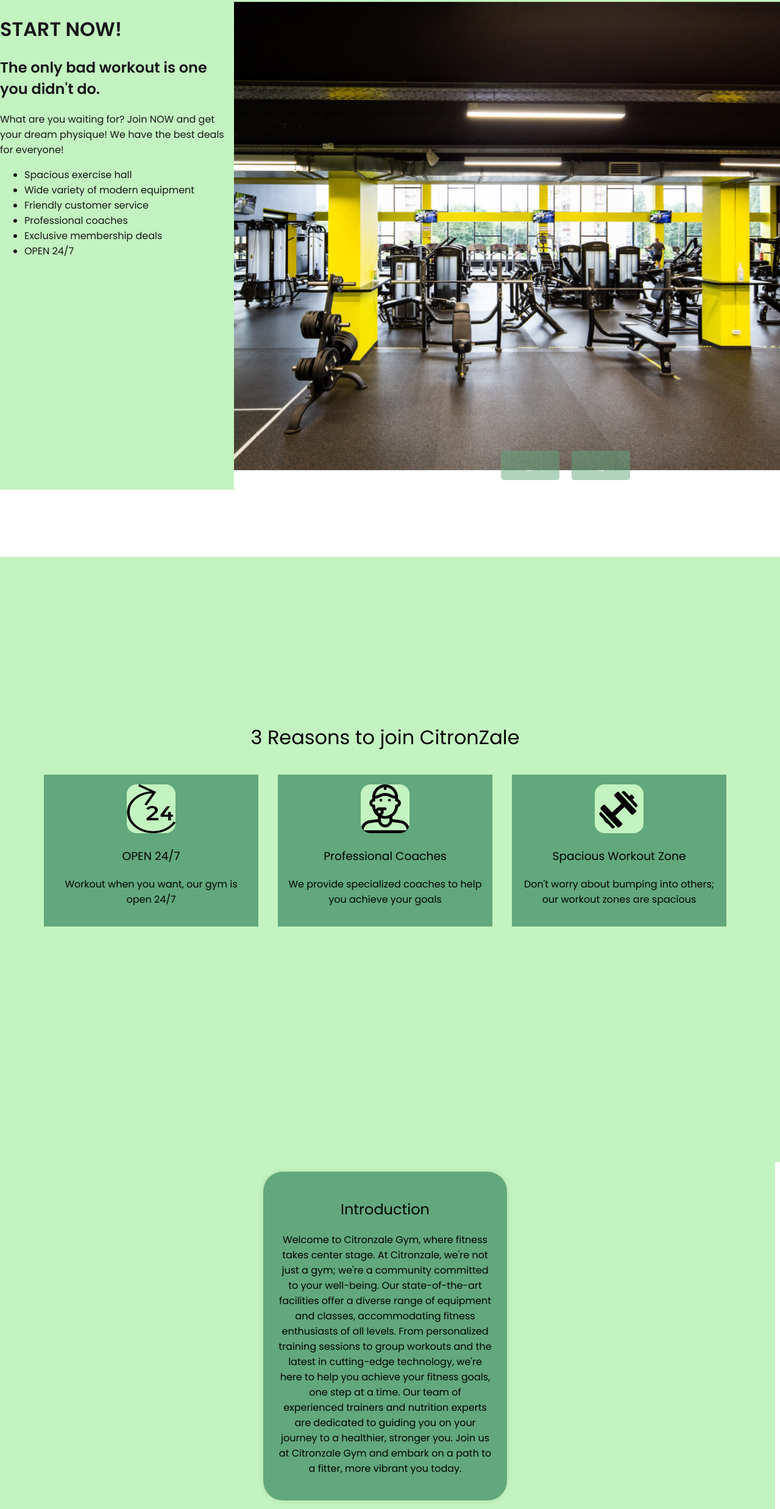
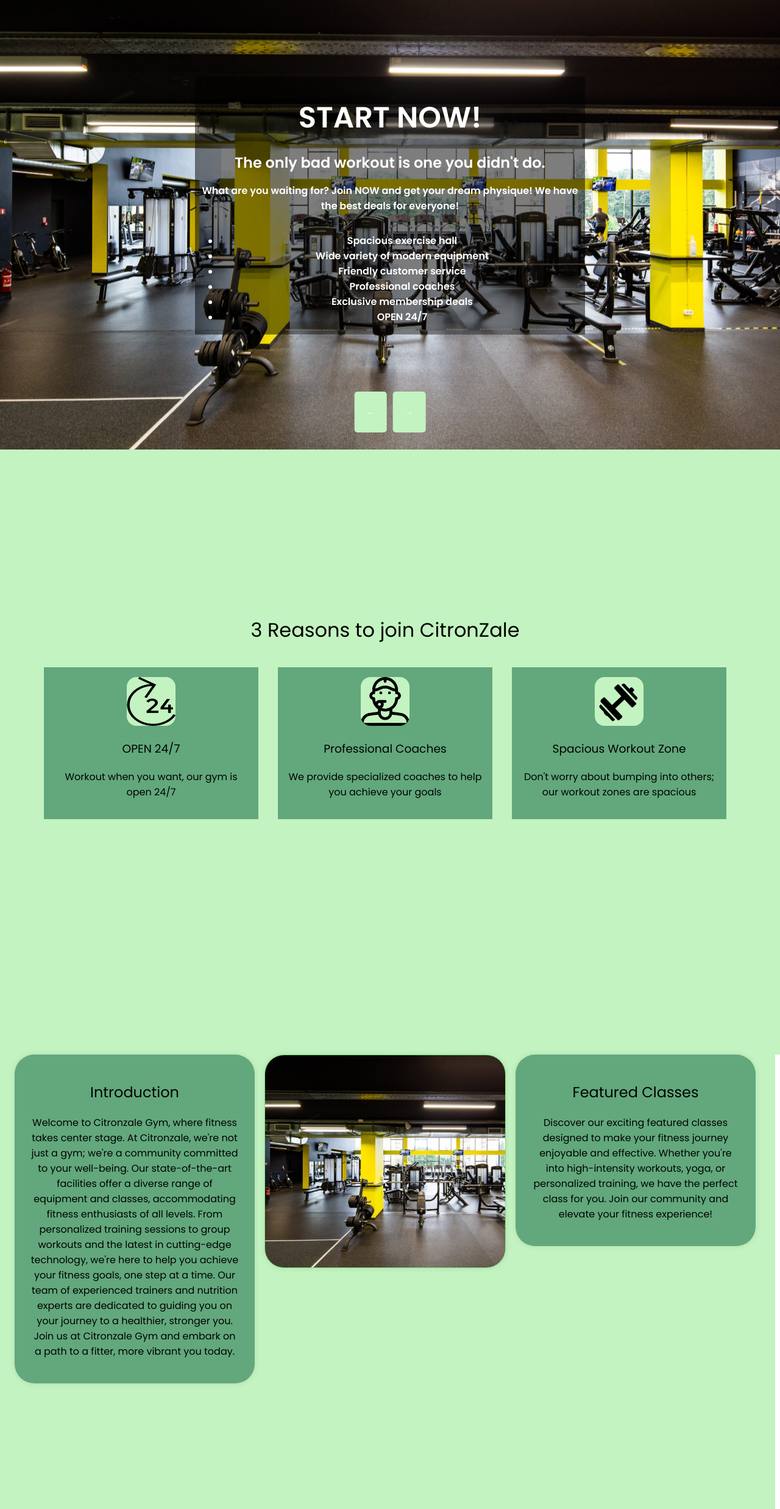
Before and after one commit to 21DP2MLejn/CitronZaleGYM, a Vue app in the folder frontend/CitronZale/: page / in a window 1280 px wide. Shown: the part 71-2545 px from the top of the page at 61% size. Built offline with nearby package versions, Linux system fonts and the light colour scheme.

Commit message:
styling updates

```diff
--- a/frontend/CitronZale/src/components/ImageSlider.vue
+++ b/frontend/CitronZale/src/components/ImageSlider.vue
@@ -1,5 +1,4 @@
 <template>
-<body>
   <div class="background">
     <div class="image-slider">
       <div class="slider-image-container">
@@ -13,10 +12,10 @@
             <li>Friendly customer service</li>
             <li>Professional coaches</li>
             <li>Exclusive membership deals</li>
-          <li>OPEN 24/7</li>
+            <li>OPEN  24/7</li>
           </ul>
         </div>
-      <img :key="currentIndex" :src="currentImageSrc" alt="Slider Image" class="slider-image" />
+        <img :key="currentIndex" :src="currentImageSrc" alt="Gym Image Slider" class="slider-image" />
       </div>
       <div class="button-container">
         <button @click="prevImage"><p> &leftarrow; </p></button>
@@ -24,8 +23,6 @@
       </div>
     </div>
   </div>
-</body>
-
   </template>
 
 
@@ -38,8 +35,9 @@ export default {
   data() {
     return {
       images: [gymPicture1, gymPicture2, gymPicture3],
-      currentIndex: 0,
+      currentIndex:  0,
       transitioning: false,
+      autoPlay: true,
     };
   },
   computed: {
@@ -51,154 +49,140 @@ export default {
     nextImage() {
       if (!this.transitioning) {
         this.transitioning = true;
-        this.currentIndex = (this.currentIndex + 1) % this.images.length;
+        this.currentIndex = (this.currentIndex +  1) % this.images.length;
         setTimeout(() => {
           this.transitioning = false;
-        }, 1000);
+        },  1000);
       }
     },
     prevImage() {
       if (!this.transitioning) {
         this.transitioning = true;
-        this.currentIndex = (this.currentIndex - 1 + this.images.length) % this.images.length;
+        this.currentIndex = (this.currentIndex -  1 + this.images.length) % this.images.length;
         setTimeout(() => {
           this.transitioning = false;
-        }, 1000);
+        },  1000);
       }
     },
+    toggleAutoPlay() {
+      this.autoPlay = !this.autoPlay;
+      if (this.autoPlay) {
+        this.startAutoPlay();
+      } else {
+        clearInterval(this.autoPlayInterval);
+      }
     },
-  props: {
-    isNavOpen: Boolean,
+    startAutoPlay() {
+      this.autoPlayInterval = setInterval(() => {
+        this.nextImage();
+      },  7000);
+    },
   },
   mounted() {
-    setInterval(() => {
-      this.nextImage();
-    }, 7000);
+    this.startAutoPlay();
+  },
+  beforeDestroy() {
+    clearInterval(this.autoPlayInterval);
   },
 };
 </script>
 
+
 <style scoped>
 
-body{
-  width: 100vw;
-  height: 100vw;
-  position: absolute;
-  top: 0;
-  left: 0;
-  padding: 0;
-  margin: 0;
-}
-
-.slider-image:hover {
-  transform: scale(1.1);
-  box-shadow: 0 0 15px rgba(0, 0, 0, 0.3);
-}
-.text-container {
-  z-index: 2;
-  color: var(--Black);
-  position: absolute;
-  width: 30vw;
-  height: 100vh;
-  background-color: var(--TeaGreen);
-}
-
-h1, h2 {
+h1,h2,p,li{
   font-weight: var(--font-bold);
 }
 
-.image-slider {
+body {
+  width:  100vw;
+  height:  100vh;
+  margin:  0;
+  padding:  0;
   display: flex;
   justify-content: center;
   align-items: center;
-  flex-direction: column;
+  background-color: #f5f5f5;
+}
+
+.slider-image-container {
+  width:  100vw;
+  height:  100vh;
+  overflow: hidden;
   position: relative;
 }
 
-.slider-image-container {
-  width: 100vw;
-  height: 100vh;
-  overflow: hidden;
-  position: relative;
-  top: 4.6rem;
+.slider-image {
+  width:  100%;
+  height:  100%;
+  object-fit: cover;
+  transition: transform  1s ease-in-out;
 }
 
-.slider-image {
-  width: 90%;
-  height: auto;
-  opacity: 1;
-  animation: fade 1.5s forwards;
-  position: relative;
-  left: 12rem;
-  transition: 0.5s;
+.text-container {
+  position: absolute;
+  top:  50%;
+  left:  50%;
+  transform: translate(-50%, -50%);
+  color: #fff;
+  text-align: center;
+  z-index:  10;
+  background-color: rgba(0, 0, 0, 0.507);
 }
 
-@keyframes fade {
-  0% {
-    opacity: 0;
+
+.text-container h1 {
+  font-size:  3rem;
+  margin-bottom:  1rem;
 }
-  100% {
-    opacity: 1;
+
+.text-container h2 {
+  font-size:  1.5rem;
+  margin-bottom:  1rem;
 }
+
+.text-container p {
+  font-size:  1rem;
+  margin-bottom:  2rem;
 }
 
 .button-container {
-  z-index: 10000;
-  position: relative;
-  left: 10rem;
+  position: absolute;
+  bottom:  20px;
+  left:  50%;
+  transform: translateX(-50%);
+  z-index:  10;
 }
 
 button {
-  margin: 10px;
-  width: 6rem;
-  height: 3rem;
-  font-size: 16px;
-  background-color: var(--ShinyShamrock);
-  color: var(--White);
+  background-color: var(--TeaGreen);
+  color: #fff;
   border: none;
-  border-radius: 5px;
+  border-radius:  5px;
+  padding:  10px  20px;
   cursor: pointer;
-  z-index: 10000;
-  transition: 0.5s;
-  position: relative;
-  opacity: 50%;
-  left: 8rem;
+  transition: background-color  0.3s ease;
+  margin:  0  5px;
 }
 
 button:hover {
-  background-color: var(--PastelGreen);
-  transform: scale(1.05);
-  opacity: 100%;
+  background-color: var(--ShinyShamrock);
 }
 
-  @media (max-width: 992px) {
-  .slider-image-container {
-    width: 100vw;
-    height: 70vh;
+@media (max-width:  768px) {
+  .text-container h1 {
+    font-size:  2rem;
   }
 
-  button {
+  .text-container h2 {
+    font-size:  1.2rem;
+  }
+
+  .text-container p {
+    font-size:  0.8rem;
+  }
+  button{
     display: none;
   }
 }
-
-@media (max-width: 721px) {
-  .text-container {
-    color: var(--Black);
-    width: 100%;
-    height: auto;
-    top: 30rem;
-  }
-
-  .slider-image-container {
-    height: 100vh;
-    width: 100vw;
-  }
-
-  .slider-image {
-    left: 0;
-    width: 100vw;
-  }
-
-}
 </style>
--- a/frontend/CitronZale/src/components/Introduction.vue
+++ b/frontend/CitronZale/src/components/Introduction.vue
@@ -1,13 +1,14 @@
 <template>
   <div class="container">
     <div class="content-container">
-      <div class="introduction">
+      <div class="section introduction">
         <h2>Introduction</h2>
         <p>Welcome to Citronzale Gym, where fitness takes center stage. At Citronzale, we're not just a gym; we're a community committed to your well-being. Our state-of-the-art facilities offer a diverse range of equipment and classes, accommodating fitness enthusiasts of all levels. From personalized training sessions to group workouts and the latest in cutting-edge technology, we're here to help you achieve your fitness goals, one step at a time. Our team of experienced trainers and nutrition experts are dedicated to guiding you on your journey to a healthier, stronger you. Join us at Citronzale Gym and embark on a path to a fitter, more vibrant you today.</p>
       </div>
-      <div class="introduction-image">
+      <div class="section introduction-image">
+          <div class="image"></div>
       </div>
-      <div class="featured-classes">
+      <div class="section featured-classes">
         <h2>Featured Classes</h2>
         <p>Discover our exciting featured classes designed to make your fitness journey enjoyable and effective. Whether you're into high-intensity workouts, yoga, or personalized training, we have the perfect class for you. Join our community and elevate your fitness experience!</p>
       </div>
@@ -17,73 +18,77 @@
 
 <script>
 export default {
-  name: 'introduction'
+  name: 'Introduction'
 }
 </script>
 
 <style scoped>
 .container {
-  width: 100%;
-  height: 145vh;
+  width:  100%;
+  min-height:  100vh;
   position: relative;
-  background-color: transparent;
-  left: -1rem;
-  top: 10rem;
+  background-color: var(--TeaGreen);
   display: flex;
   justify-content: center;
-  align-content: center;
+  align-items: center;
   overflow: hidden;
-  background-color: var(--TeaGreen);
-  padding: 1rem;
+  padding:  1rem;
 }
-
-
 
 .content-container {
   display: flex;
   flex-direction: column;
   align-items: center;
+  gap:  1rem;
 }
 
-.introduction,
-.featured-classes {
-  width: 22rem;
-  max-width: 100%;
-  margin: 1rem;
+.section {
+  width:  100%;
+  max-width:  600px;
   background-color: var(--ShinyShamrock);
-  border-radius: 2rem;
-  padding: 1.5rem;
-  z-index: 10000000;
+  border-radius:  2rem;
+  padding:  1.5rem;
+  z-index:  10000000;
   text-align: center;
-  box-shadow: 0 0 10px rgba(0, 0, 0, 0.1);
+  box-shadow:  0  0  10px rgba(0,  0,  0,  0.1);
   height: auto;
 }
 
-.featured-classes {
-  margin-top: 2rem;
+.introduction-image {
+  width:  100%;
+  height:  500px;
+  background-image: url(../assets/Images/gym_picture3.jpg);
+  background-size: cover;
+  background-repeat: no-repeat;
+  border:  1px solid var(--PastelGreen);
+  margin-top:  2rem;
+  position: relative;
 }
 
-.introduction-image{
-  background-color: black;
-  width: 55rem;
-  height: 60rem;
-  background-image: url(../assets/Images/gym_picture9.jpg);
-  background-size: cover;
-  border: 1px solid var(--PastelGreen);
-}
-
-@media (min-width: 721px) {
+@media (min-width:  721px) {
   .container {
     flex-direction: row;
+    justify-content: space-around;
+    align-items: flex-start;
+    padding:  2rem;
   }
 
-  .introduction,
-  .featured-classes {
-    flex: 1;
+  .content-container {
+    flex-direction: row;
+    justify-content: space-between;
+    align-items: flex-start;
+    width:  100%;
   }
 
-  .image-container {
-    order: 2;
+  .section {
+    flex:  1;
+    max-width:  45%;
+  }
+
+  .introduction-image {
+    width:  55%;
+    height: 300px;
+    margin-top:  0;
   }
 }
 </style>
--- a/frontend/CitronZale/src/components/Reasons.vue
+++ b/frontend/CitronZale/src/components/Reasons.vue
@@ -74,6 +74,7 @@
   @media (max-width: 721px) {
     .container {
       top: 8rem;
+      height: 58rem;
     }
   }
   </style>
--- a/frontend/CitronZale/src/views/Prices.vue
+++ b/frontend/CitronZale/src/views/Prices.vue
@@ -147,136 +147,33 @@ export default {
 </script>
 
 <style scoped>
-
-button {
-  --b: 3px;
-  --s: .15em;
-
-  padding: calc(.05em + var(--s)) calc(.3em + var(--s));
-  color: var(--black);
-  --_p: var(--s);
-  background:
-    conic-gradient(from 90deg at var(--b) var(--b),#0000 90deg,var(--black) 0)
-    var(--_p) var(--_p)/calc(100% - var(--b) - 2*var(--_p)) calc(100% - var(--b) - 2*var(--_p));
-  transition: .3s linear, color 0s, background-color 0s;
-  outline: var(--b) solid #0000;
-  outline-offset: .2em;
-}
-button:hover,
-button:focus-visible{
-  --_p: 0px;
-  outline-color: var(--black);
-  outline-offset: .05em;
-}
-button:active {
-  background: var(--black);
-  color: var(--TeaGreen);
+/* General Styles */
+body {
+  font-family: 'Arial', sans-serif;
+  margin:  0;
+  padding:  0;
+  background-color: var(--TeaGreen);
 }
 
-button{
-    font-size: 1.4rem;
-    cursor: pointer;
-    border: none;
-    margin: .1em;
-    transition: 0.5s;
-    position: relative;
-}
-.select-period {
+.nav-bar {
+  background-color: var(--ShinyShamrock);
+  padding:  1rem;
   display: flex;
+  justify-content: space-between;
   align-items: center;
-   justify-content: center;
-   border-radius: 32px;
-   padding: 1.1rem;
-   width: 25%;
-   background-color: transparent;
-   position: relative;
-   top: 5rem;
-   margin: 0 auto;
-   height: 4rem;
-   flex-wrap: wrap;
-   border: 1px solid;
-   border-color: var(--ShinyShamrock);
-   box-shadow: 0 0 8px rgba(76, 175, 80, 0.5);
-   outline: none;
+  box-shadow:  0  2px  4px rgba(0,  0,  0,  0.1);
 }
 
-
-.footer{
-  position: relative;
-  top: 30rem;
-}
-.select-period button{
-    height: 2.8rem;
-    margin: 2px;
-    background-color: transparent;
-    border-radius: 2rem;
-}
-
-  .prices-container {
-    display: flex;
-    align-content: center;
-    justify-content: center;
-    flex-direction: row;
-    position: relative;
-    top: 5rem;
-    flex-wrap: wrap;
-  }
-
-  .card {
-    max-width: 22rem;
-    width: 100%;
-    background-color: var(--ShinyShamrock);
-    position: relative;
-    margin: 2rem;
-    border-radius: 2rem;
-    padding: 1rem;
-  }
-
-  .trial{
-    position: relative;
-    top: 20rem;
-    left: -1rem;
-    margin: 0;
-    padding: 0;
-
-  }
-
-.image-container{
-    width: 100vw;
-    padding: 0;
-    margin: 0;
-    position: relative;
-    top: 4.2rem;
-    margin-bottom: 4rem;
+.image-container {
+  width:  102%;
+  height:  400px;
   background-color: var(--TeaGreen);
-    height: 40rem;
-    text-align: center;
-    left: -1rem;
-}
-
-
-.image-container .title {
- position: absolute;
- top: 50%;
- left: 50%;
- transform: translate(-50%, -50%);
- text-align: center;
- z-index: 100;
- width: 23vw;
- font-weight: var(--font-very-bold);
   display: flex;
   justify-content: center;
   align-items: center;
-}
-
-
-img{
-    width: 100vw;
-    height: auto;
-    padding: 0;
-    margin: 0;
   position: relative;
-    height: 45rem;
+  overflow: hidden;
+  left: -1%;
 }
 
 .image-container h1{
@@ -291,33 +188,106 @@ img{
     font-weight: var(--font-bold);
 }
 
-.button-container{
-  position: relative;
-  top: 8rem;
-  width: 100%;
-  height: auto;
+.select-period {
   display: flex;
-  align-content: center;
   justify-content: center;
+  gap:  1rem;
+  margin-top:  2rem;
 }
 
-
-  @media (max-width: 768px) {
-    .card {
-      max-width: 100%;
+.select-period button {
+  background-color: var(--ShinyShamrock);
+  color: #fff;
+  border: none;
+  padding:  0.5rem  1rem;
+  border-radius:  5px;
+  cursor: pointer;
+  transition: background-color  0.3s ease;
 }
 
-    .title {
-      font-size: 20rem;
-  }
-  .select-period button {
-    font-size: 1rem;
-    padding: 0.5rem;
+.select-period button:hover {
+  background-color: var(--PastelGreen);
 }
 
- .select-period{
-  width: 75%;
+.prices-container {
+  display: flex;
+  justify-content: center;
+  gap:  2rem;
+  flex-wrap: wrap;
+  margin-top:  2rem;
 }
 
+.card {
+  background-color: var(--ShinyShamrock);
+  padding:  1rem;
+  border-radius:  10px;
+  width:  300px;
+  box-shadow:  0  4px  8px rgba(0,  0,  0,  0.1);
+  transition: transform  0.3s ease;
+}
+
+.card:hover {
+  transform: scale(1.05);
+}
+
+.card h2 {
+  margin-bottom:  1rem;
+}
+
+.card ul {
+  list-style: none;
+  padding:  0;
+}
+
+.card ul li {
+  margin-bottom:  0.5rem;
+}
+
+.button-container {
+  display: flex;
+  justify-content: center;
+  margin-top:  2rem;
+}
+
+.button-container button {
+  background-color: var(--ShinyShamrock);
+  color: #fff;
+  border: none;
+  padding:  0.5rem  1rem;
+  border-radius:  5px;
+  cursor: pointer;
+  transition: background-color  0.3s ease;
+}
+
+.button-container button:hover {
+  background-color: var(--PastelGreen);
+}
+
+.trial {
+  margin-top:  2rem;
+  left: -1%;
+}
+
+.footer {
+  background-color: var(--TeaGreen);
+  text-align: center;
+  color: #fff;
+  position: relative;
+  bottom:  0;
+  width:  100%;
+}
+
+/* Responsive Adjustments */
+@media (max-width:  768px) {
+  .select-period,
+  .prices-container {
+    flex-direction: row;
+    align-items: center;
+  }
+
+  .card {
+    width:  100%;
+    margin-bottom:  1rem;
+  }
 }
 </style>
--- a/frontend/CitronZale/src/views/Welcome.vue
+++ b/frontend/CitronZale/src/views/Welcome.vue
@@ -57,7 +57,7 @@ body{
 
 .reasons{
   position: relative;
-  top: 51rem;
+  top: -10rem;
   left: -3rem;
   padding: 0;
   margin: 0;
@@ -65,8 +65,8 @@ body{
 
 .introduction{
   position: relative;
-  top: 50rem;
-  left: 0;
+  top: -2rem;
+  left: -1rem;
   margin: 0;
   padding: 0;
   display: flex;
@@ -74,7 +74,7 @@ body{
 }
 
 .footer{
-  top: 60rem;
+  top: -2rem;
   position: relative;
 }
 
```
Also changed, not shown: frontend/CitronZale/src/components/FreeTrial.vue (+6 -2 lines). Lines whose indentation alone changed are shown as unchanged.
